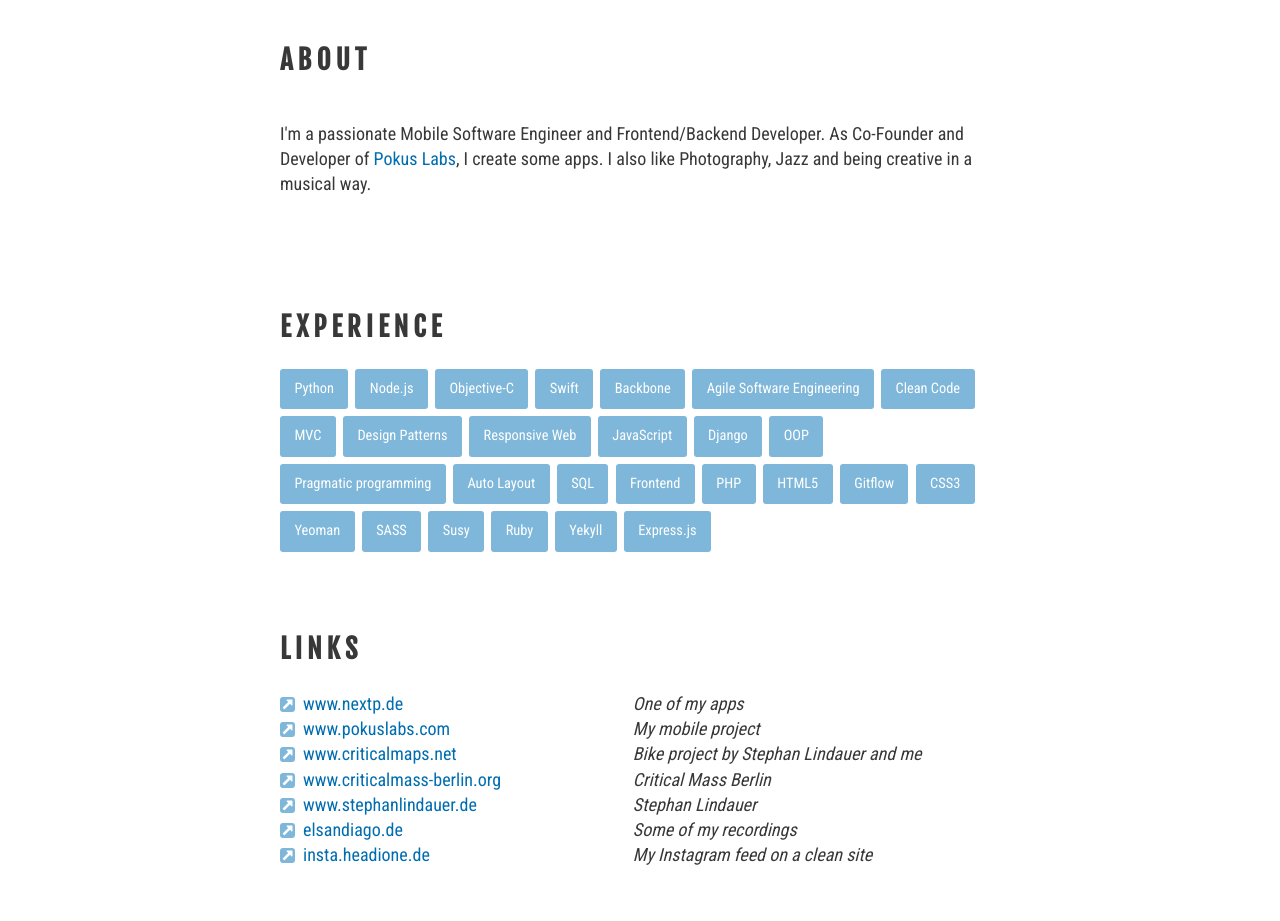
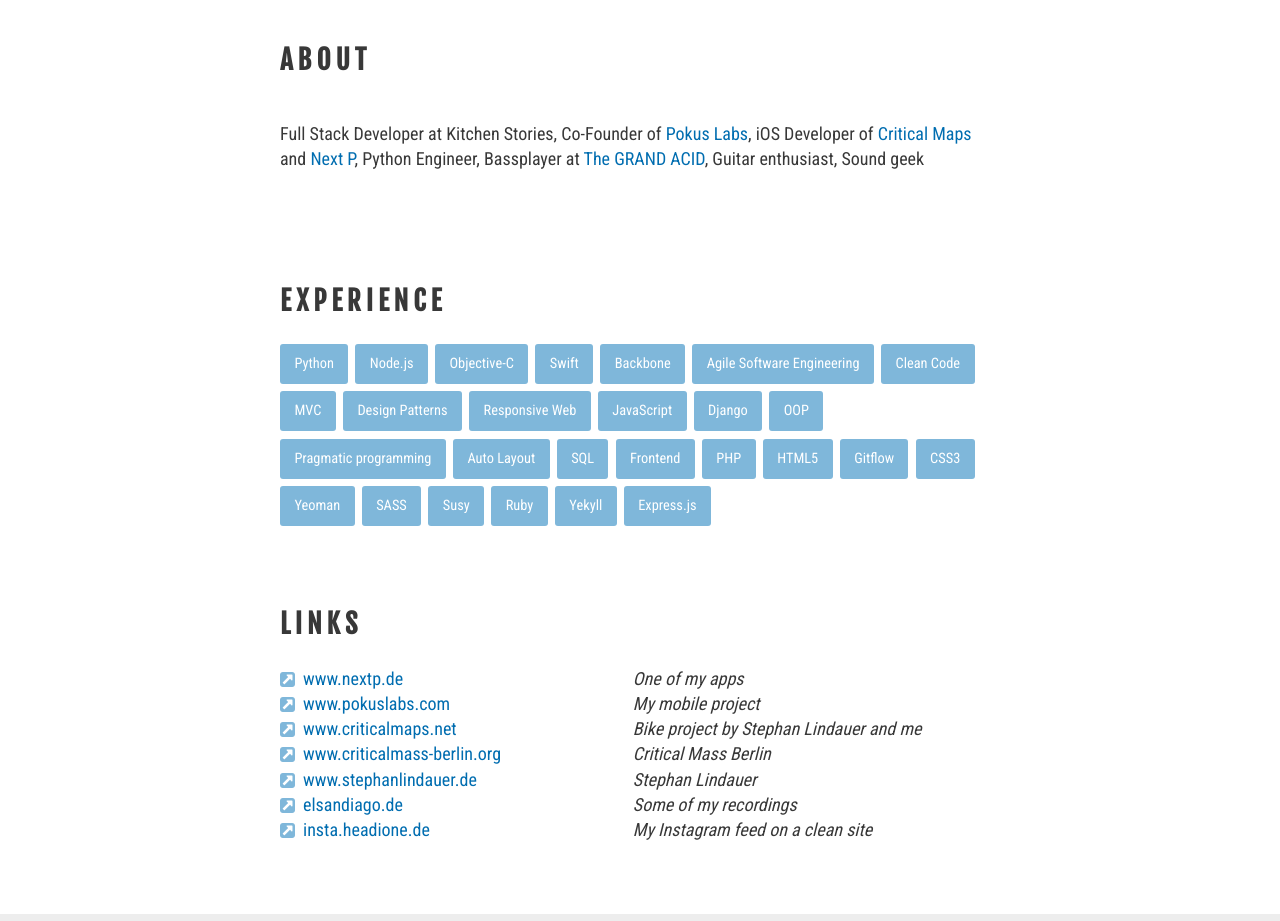
Before and after one commit to headione/nsander-site, a website: page index.html in a window 1280 px wide. Shown: the part 820-1741 px from the top of the page. Drawn offline with Linux system fonts and the light colour scheme.

Commit message:
update text

```diff
--- a/index.html
+++ b/index.html
@@ -62,7 +62,7 @@
     </section>
     <section class="profile">
         <div class="profile-headline"><h2>about</h2></div>
-        <div class="profile-text"><p>I'm a passionate Mobile Software Engineer and Frontend/Backend Developer. As Co-Founder and Developer of <a href="http://www.pokuslabs.com" target="_blank" title="Pokus Labs">Pokus Labs</a>, I create some apps. I also like Photo&shy;graphy, Jazz and being crea&shy;tive in a musical way.</p></div>
+        <div class="profile-text"><p>Full Stack Developer at Kitchen Stories, Co-Founder of <a href="http://pokuslabs.com" target="_blank">Pokus Labs</a>, iOS Developer of <a href="http://criticalmaps.net" target="_blank">Critical Maps</a> and <a href="http://nextp.de" target="_blank">Next P</a>, Python Engineer, Bassplayer at <a href="http://thegrandacid.com">The GRAND ACID</a>, Guitar enthusiast, Sound geek</p></div>
     </section>
     <section class="buzzwords">
         <h2>experience</h2>
```
